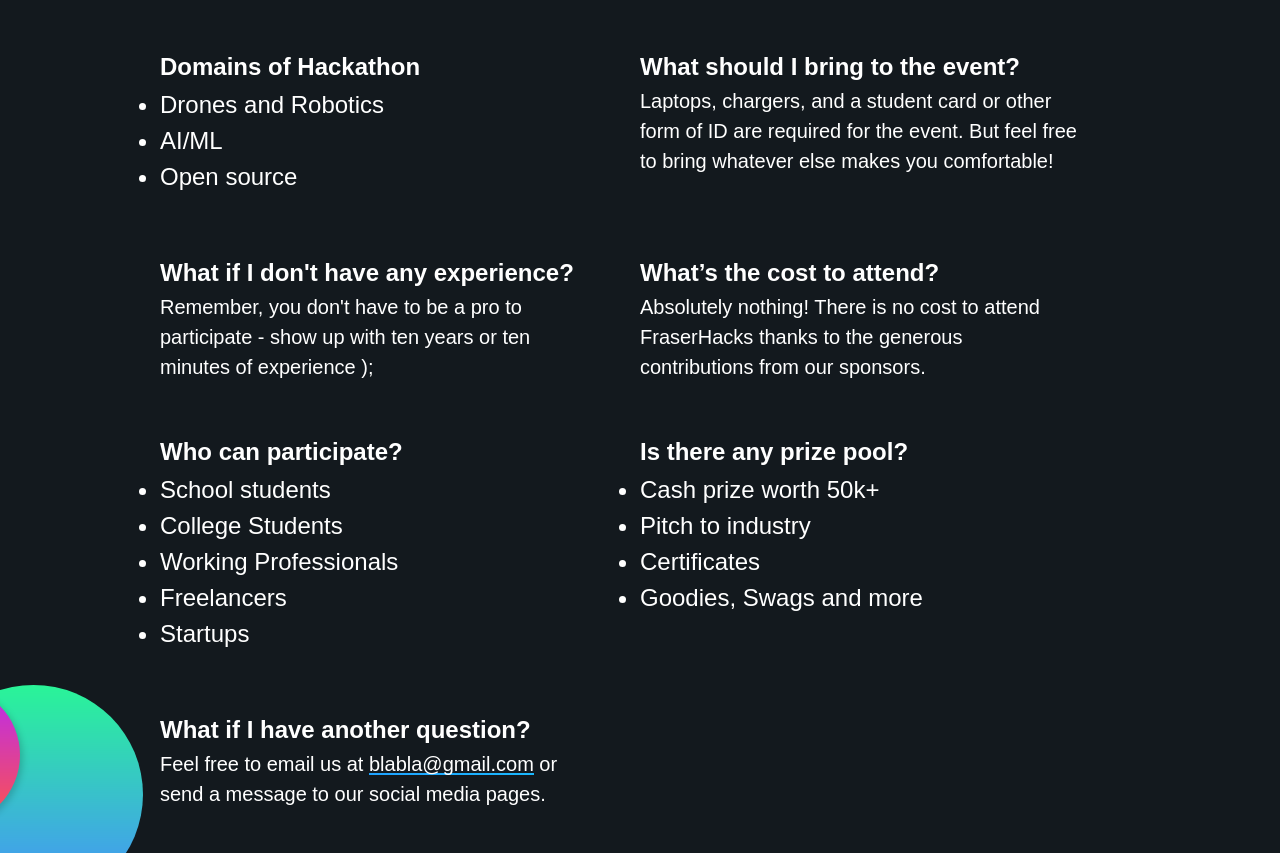
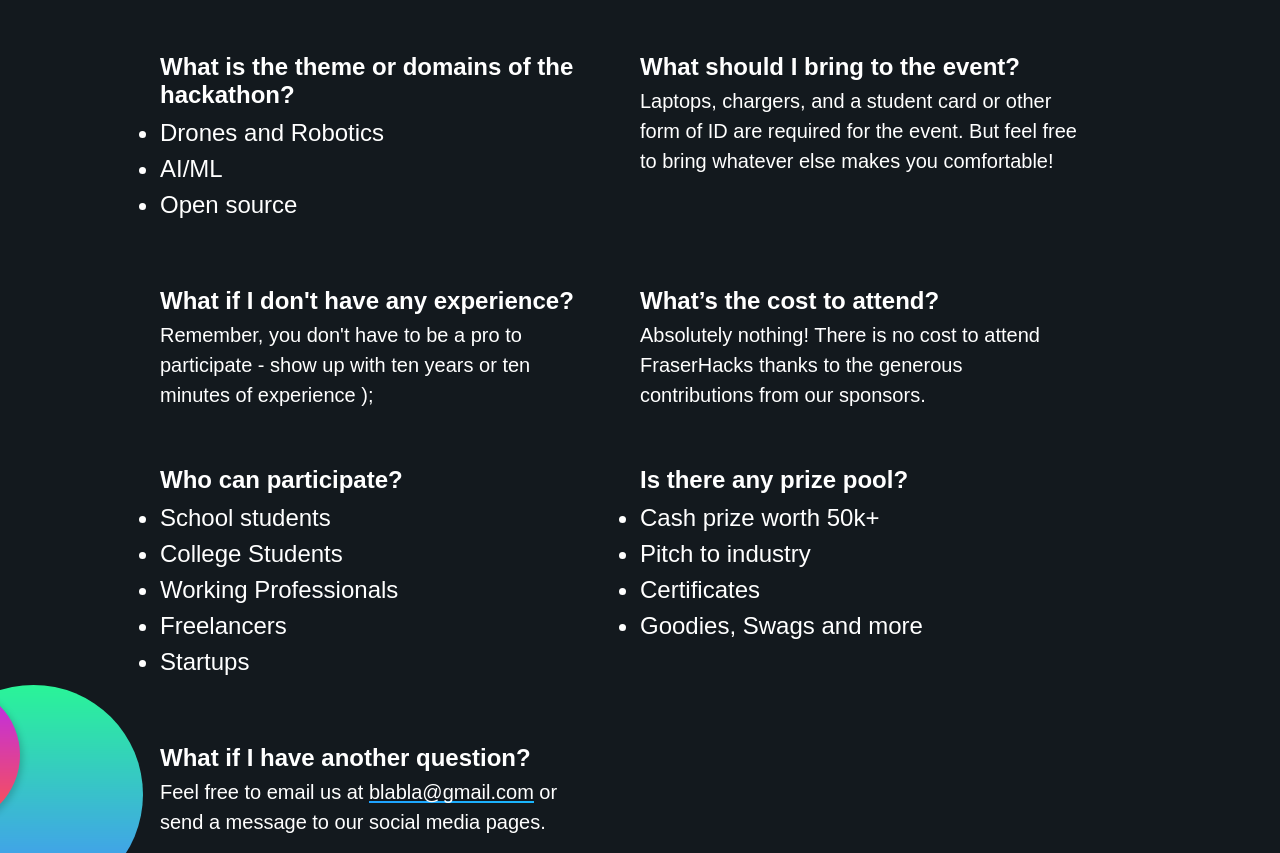
Before and after one commit to Daksh7112003/TechUniverse, a plain HTML site: page index.html in a window 1280 px wide. Shown: the part 2315-3168 px from the top of the page. Drawn offline with nearby package versions, Linux system fonts and the light colour scheme; a web font is replaced by a local one.

Commit message:
TechUniverse

```diff
--- a/index.html
+++ b/index.html
@@ -487,7 +487,7 @@
 
                 </div>
                 <div class="faq-qa">
-                    <h3>Domains of Hackathon</h3>
+                    <h3> What is the theme or domains of the hackathon?</h3>
 
 
 
```
